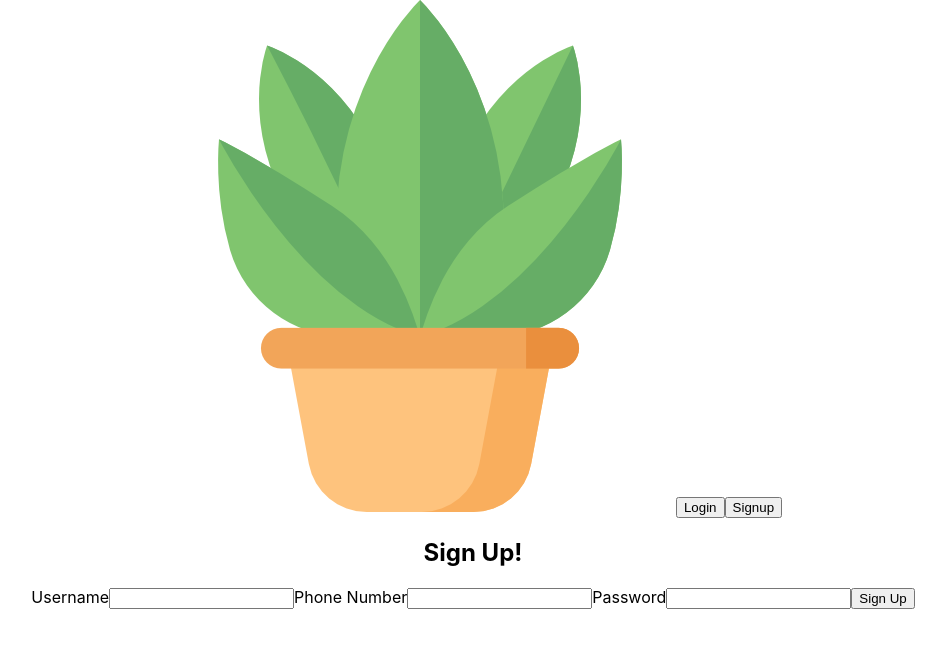
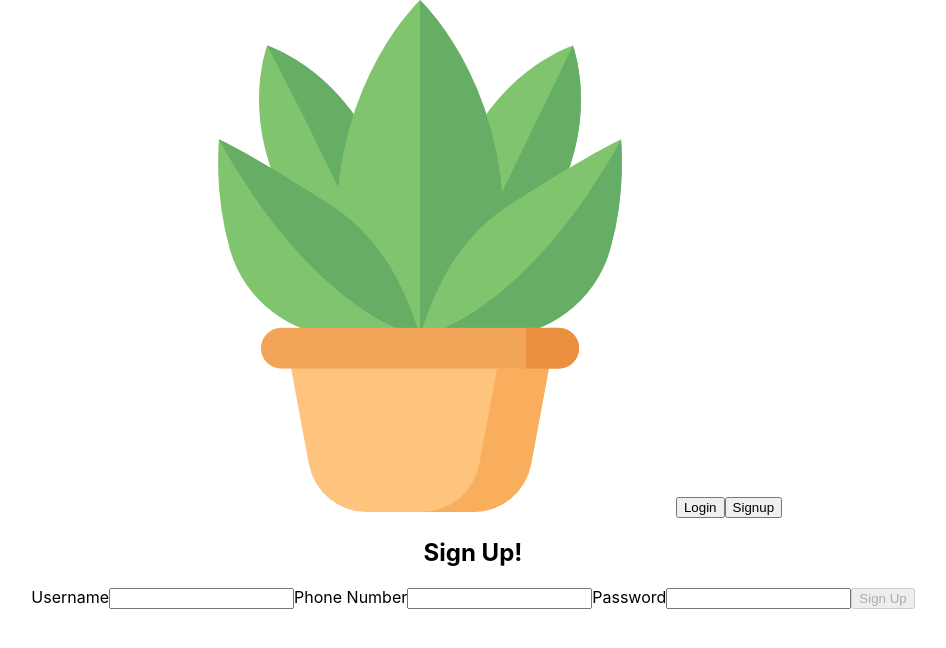
Before and after one commit to Build-Week-Water-My-Plants-ttWebPT124/front-end, a React (Create React App) app in the folder water-my-plants/: page /signup in a window 1280 px wide. Shown: the top 648 px of the page, without its empty margins (167-1113 px from the left). Built offline with nearby package versions, Linux system fonts and the light colour scheme.

Commit message:
can submit signup form to reqres api/submit button disabled until field requirements met/submit button on signup page redirects to homepage

```diff
--- a/water-my-plants/src/App.js
+++ b/water-my-plants/src/App.js
@@ -1,9 +1,10 @@
 import './App.css';
 import React, { useState, useEffect } from 'react'
-import { Route, Link } from 'react-router-dom'
+import { Route, Link, useHistory } from 'react-router-dom'
 import * as yup from 'yup'
 import formSchema from './validation/formSchema'
 import logo from './assets/logo.png'
+import axios from 'axios'
 
 import Homepage from './components/Homepage';
 import Login from './components/Login'
@@ -14,9 +15,7 @@ import Signup from './components/Signup'
 const initialFormValues = {
 
   username: '',
-
   phonenumber: '',
-
   password: '',
 
 }
@@ -31,14 +30,31 @@ const initialFormErrors = {
 
 }
 
+const initialUsers = []
+const initialDisabled = true
 
 
 
 function App() {
 
+  let history = useHistory()
 
+  const [users, setUsers] = useState(initialUsers)
   const [formValues, setFormValues] = useState(initialFormValues)
   const [formErrors, setFormErrors] = useState(initialFormErrors)
+  const [disabled, setDisabled] = useState(initialDisabled)
+
+  const postNewUsers = newUser => {
+
+    axios.post('https://reqres.in/api/users', newUser)
+      .then(res => {
+        setUsers([res.data, ...users])
+      })
+      .catch(err => {
+        console.log(err);
+      })
+      setFormValues(initialFormValues)
+  }
 
   const inputChange = (name, value) => {
     yup.reach(formSchema, name)
@@ -54,6 +70,28 @@ function App() {
       [name]: value
     })
   }
+
+
+  const signupSubmit = () => {
+    const newUser = {
+      username: formValues.username.trim(),
+
+      phonenumber: formValues.phonenumber.trim(),
+
+      password: formValues.password.trim(),
+    }
+    postNewUsers(newUser)
+    history.push('/')
+  }
+
+  useEffect(() => {
+    formSchema.isValid(formValues)
+    .then(valid => setDisabled(!valid))
+  }, [formValues])
+
+  useEffect(()=>{
+    console.log(users)
+  },[users])
 
 
   return (
@@ -75,7 +113,13 @@ function App() {
         </Route>
 
         <Route path='/signup'>
-          <Signup values={formValues} change={inputChange} errors={formErrors} />
+          <Signup
+            values={formValues}
+            change={inputChange}
+            errors={formErrors}
+            submit={signupSubmit}
+            disabled={disabled}
+          />
         </Route>
 
       </div>
--- a/water-my-plants/src/components/Homepage.js
+++ b/water-my-plants/src/components/Homepage.js
@@ -1,4 +1,4 @@
-import react from 'react'
+import React from 'react'
 import banner from '../assets/Banner.jfif'
 import feature1 from '../assets/feature-1.jpg';
 import feature2 from '../assets/feature-2.png';
--- a/water-my-plants/src/components/Signup.js
+++ b/water-my-plants/src/components/Signup.js
@@ -1,3 +1,4 @@
+import React from 'react'
 
 const Signup = (props)=>{
 
@@ -6,18 +7,26 @@ const Signup = (props)=>{
         submit,
         change,
         errors,
+        disabled,
       } = props
+
+    const onSubmit = evt => {
+        evt.preventDefault()
+        submit()
+      }
 
     const onChange = evt => {
 
-        const { name, value, type } = evt.target
+        const { name, value, checked, type  } = evt.target
 
-        change(name)
+        const val = type ==='checkbox' ? checked : value
+
+        change(name, val)
      }
 
     return (
         <div className='form'>
-            <form className='form container' onSubmit={''}>
+            <form className='form container' onSubmit={onSubmit}>
                 <h2>Sign Up!</h2>
                 <div className='errors'>
                     <div>{errors.username}</div>
@@ -40,6 +49,7 @@ const Signup = (props)=>{
                         name='phonenumber'
                         type='text' />
                 </label>
+
                 <label className='text-field'>Password
                     <input
                         value={values.password}
@@ -48,7 +58,7 @@ const Signup = (props)=>{
                         type='text' />
                 </label>
 
-                <button>Sign Up</button>
+                <button disabled={disabled}>Sign Up</button>
             </form>
         </div>
     )
```
